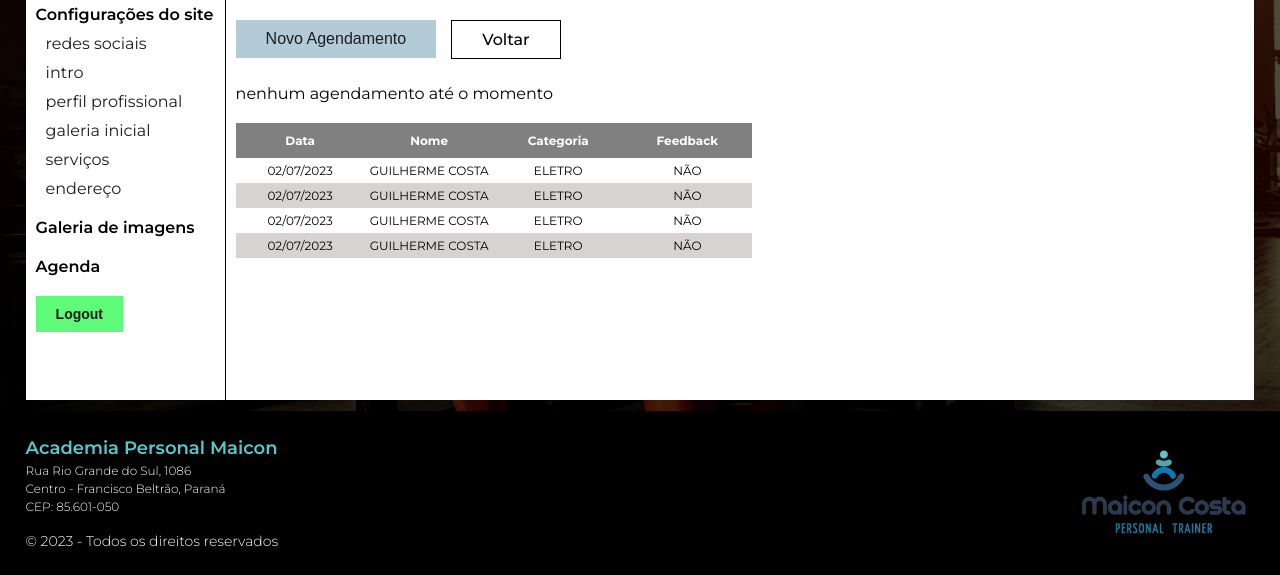
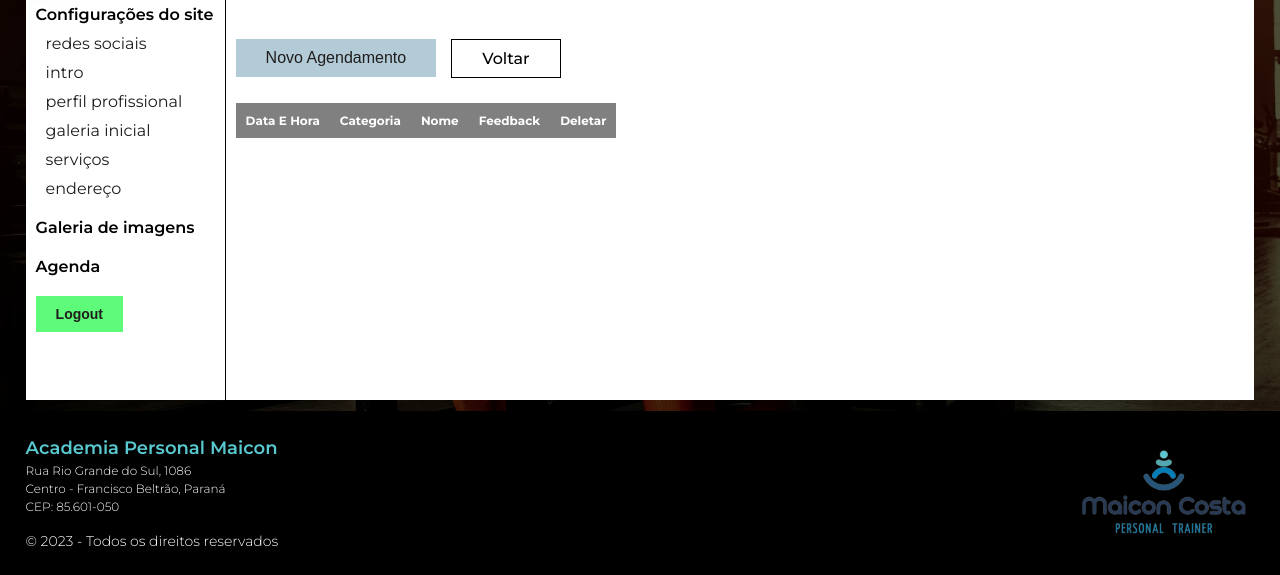
Before and after one commit to devguilhermecosta/project-maicon-personal, a Django app: page /author/dashboard/agenda/ in a window 1280 px wide. Shown: the part 225-800 px from the top of the page. Run offline with Django 4.2, Linux system fonts and the light colour scheme; a user stored in the database is signed in; data comes from the database, SQL or seed files in the repository; lists and menus that the app fills with data are empty.

Commit message:
update: modified the schedule table

```diff
--- a/schedule/templates/schedule/pages/schedule.html
+++ b/schedule/templates/schedule/pages/schedule.html
@@ -12,49 +12,62 @@
     <section class="C-dashboard__settings">
       <!-- messsages -->
       {% include 'global/partials/messages.html' %}
+      </br>
 
       <!-- buttons -->
       {% include 'author/partials/_buttons.html' %}
 
-      <!-- mensagem caso não tenha nenhum agendamento -->
-      <p>nenhum agendamento até o momento</p>
-
+      <!-- all appointments -->
+      {% if appointments.length == 0 %}
+        <p style="text-align: center">Nenhum agendamento até o momento</p>
+      {% else %}
         <table class="C-schedule_table">
           <thead>
             <tr>
-            <th>data</th>
+              <th>data e hora</th>
+              <th>categoria</th>
               <th>nome</th>
-            <th>categoria</th>
               <th>feedback</th>
+              <th>deletar</th>
             </tr>
           </thead>
           <tbody>
+            {% for appointment in objects %}
               <tr>
-            <td>02/07/2023</td>
-            <td>guilherme costa</td>
-            <td>eletro</td>
-            <td>não</td>
+                <td>{{appointment.date|date:'d/m/Y - H:i'}}</td>
+                <td>{{appointment.category}}</td>
+                <td>
+                  <a class="C-schedule_table_link" href="{% url 'schedule:appointment_edit' appointment.id %}">
+                    {{appointment.client_name}}
+                  </a>
+                </td>
+                <td>
+                  <form
+                  class="form_handle_feedback"
+                  method="POST"
+                  enctype="multipart/form-data"
+                  action="{% url 'schedule:handle_feedback' appointment.id %}"
+                  >
+                  {% csrf_token %}
+                  <div class="C-schedule_form_input">
+                    {% if appointment.feedback %}
+                      <input type="checkbox" name="handle_feedback" class="handle_feedback" checked>
+                    {% else %}
+                      <input type="checkbox" name="handle_feedback" class="handle_feedback">
+                    {% endif %}
+                    <input type="submit" value="" class="button_for_handle_feedback">
+                  </div>
+                </form>
+              </td>
+              <td>deletar</td>
             </tr>
-          <tr>
-            <td>02/07/2023</td>
-            <td>guilherme costa</td>
-            <td>eletro</td>
-            <td>não</td>
-          </tr>
-          <tr>
-            <td>02/07/2023</td>
-            <td>guilherme costa</td>
-            <td>eletro</td>
-            <td>não</td>
-          </tr>
-          <tr>
-            <td>02/07/2023</td>
-            <td>guilherme costa</td>
-            <td>eletro</td>
-            <td>não</td>
-          </tr>
+            {% endfor %}
           </tbody>
         </table>
+      {% endif %}
+
+      {% include 'global/partials/pagination.html' %}
+
     </section>
   </section>
 {% endblock %}
```
Lines whose indentation alone changed are shown as unchanged.
